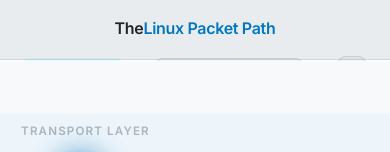
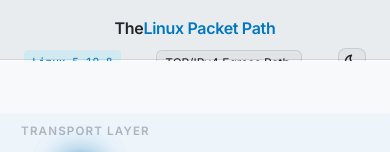
Before and after one commit to rizkiamr/linux-packet-visualizer, a React (Vite) app in the folder frontend/: page / in a window 390 px wide. Shown: the top 152 px of the page. Built offline with nearby package versions, Linux system fonts and the light colour scheme.

Commit message:
fix(mobile): fix broken header layout
- Remove incorrect CSS selectors for non-existent nested elements
- Remove order properties that were causing layout issues
- Use justify-content: space-between for proper row 2 spread
- Fix gap spacing for cleaner layout

```diff
--- a/frontend/src/styles/index.css
+++ b/frontend/src/styles/index.css
@@ -1122,10 +1122,11 @@ body {
   /* Mobile header - two-row layout matching sketch design */
   .app-header {
     flex-wrap: wrap;
-    gap: var(--spacing-md);
+    gap: var(--spacing-sm) var(--spacing-md);
     padding: var(--spacing-md) var(--spacing-lg);
     min-height: auto;
     height: auto;
+    justify-content: space-between;
   }
 
   /* Row 1: Title centered, takes full width */
@@ -1136,12 +1137,6 @@ body {
     align-items: center;
     justify-content: center;
     text-align: center;
-    order: 1;
-  }
-
-  /* Hide kernel version from title row on mobile - it goes to row 2 */
-  .app-header h1 .kernel-version {
-    display: none;
   }
 
   /* Row 2: Controls spread out - left, center, right */
@@ -1149,7 +1144,6 @@ body {
     margin-left: 0;
     font-size: 0.7rem;
     flex-shrink: 0;
-    order: 2;
   }
 
   .path-selector {
@@ -1160,7 +1154,6 @@ body {
     align-items: center;
     justify-content: center;
     gap: var(--spacing-xs);
-    order: 3;
   }
 
   .path-select {
@@ -1179,7 +1172,6 @@ body {
     padding: var(--spacing-xs);
     margin-left: 0;
     flex-shrink: 0;
-    order: 4;
   }
 
   /* Mobile node styling - hide file names */
```
